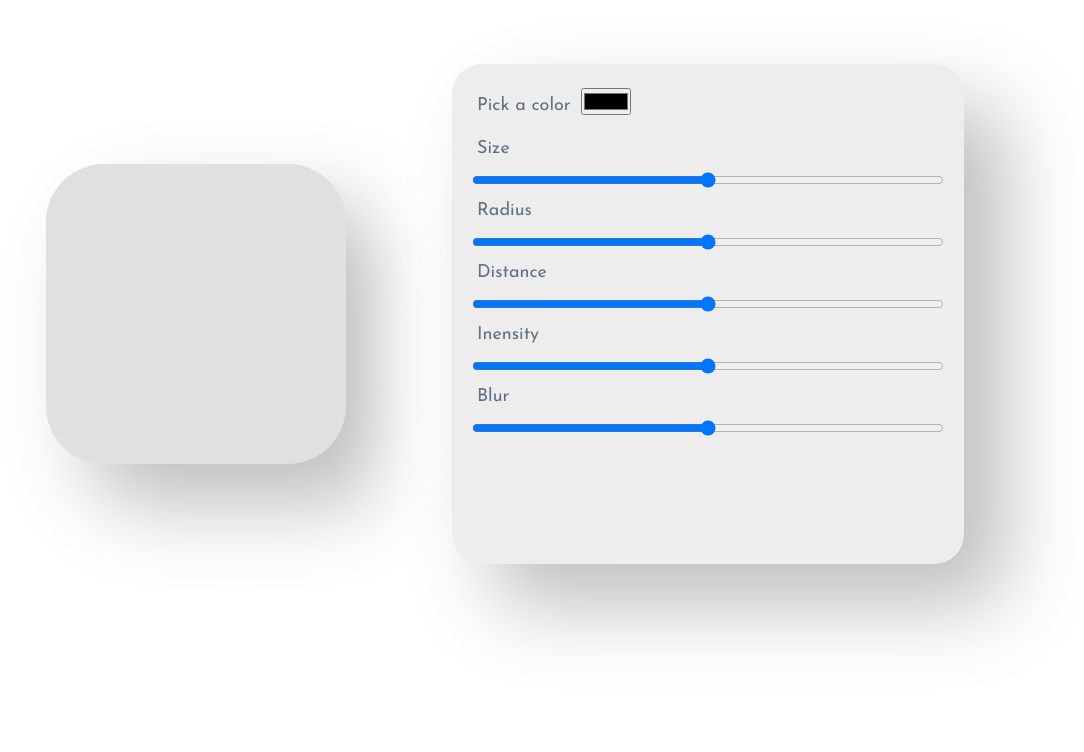
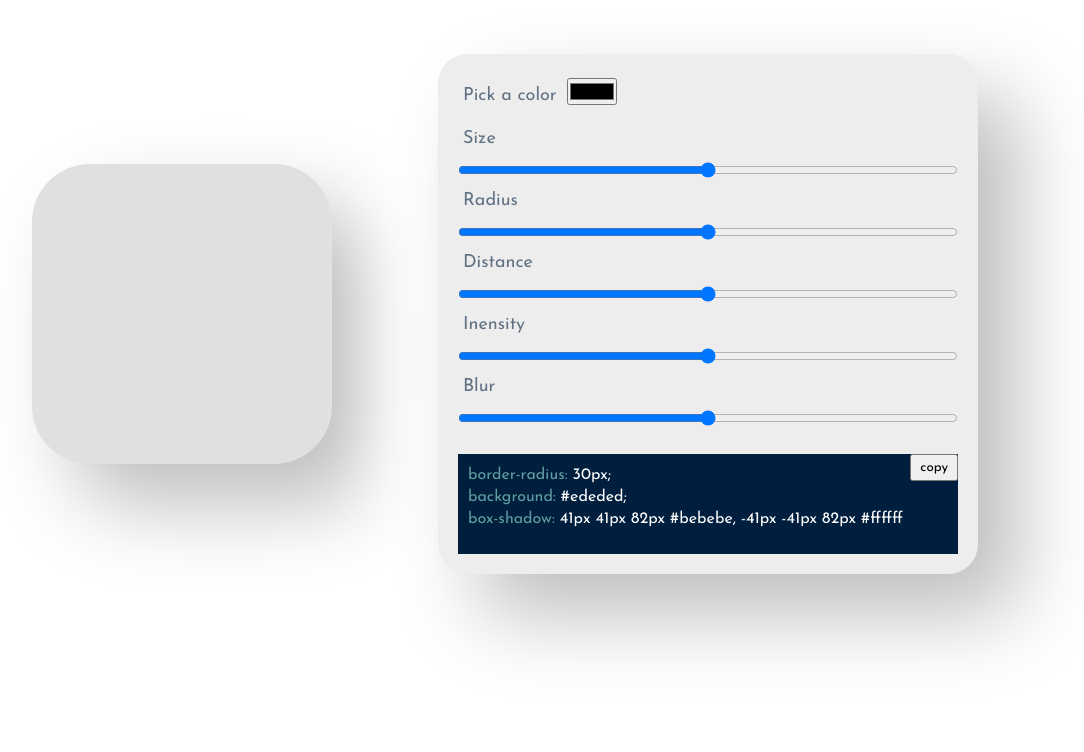
Before and after one commit to BRajendra10/SASS, a plain HTML site: page Neumorphism-UI-kit/index.html in a window 1280 px wide. Shown: the part 78-830 px from the top of the page, without its empty margins (188-1272 px from the left). Drawn offline with Linux system fonts and the light colour scheme.

Commit message:
Project styling is complete, now logic part

```diff
--- a/Neumorphism-UI-kit/SCSS/_style.scss
+++ b/Neumorphism-UI-kit/SCSS/_style.scss
@@ -30,11 +30,11 @@ $text-color: #617285;
             width: 40%;
             height: 600px;
             @include flexbox(row, center, center);
+            // background-color: #053a5f;
 
             .card{
                 width: 300px;
                 height: 300px;
-                background-color: lightcyan;
                 border-radius: 58px;
                 background: #e0e0e0;
                 box-shadow:  41px 41px 82px #bebebe, -41px -41px 82px #ffffff;
@@ -42,17 +42,19 @@ $text-color: #617285;
         }
 
         .main-control{
-            @extend .main-card;
+            width: fit-content;
+            height: fit-content;
+            @include flexbox(column, center, center);
+            padding: 20px;
+            border-radius: 30px;
+            background: #ededed;
+            box-shadow:  41px 41px 82px #bebebe, -41px -41px 82px #ffffff;
 
             .control{
-                width: 550px;
-                height: 500px;
+                width: 500px;
+                height: 380px;
                 color: $text-color;
                 font-size: 18px;
-                padding: 20px;
-                border-radius: 30px;
-                background: #ededed;
-                box-shadow:  41px 41px 82px #bebebe, -41px -41px 82px #ffffff;
 
                 .label{
                     display: inline-block;
@@ -65,6 +67,29 @@ $text-color: #617285;
                     background: #053a5f;
                 }
             }
+
+            .code-snippet{
+                width: 500px;
+                height: 100px;
+                background-color: #001F3F;
+                padding: 10px;
+                line-height: 22px;
+                position: relative;
+
+                .property{
+                    color: cadetblue;
+                }
+                .value{
+                    color: white;
+                }
+
+                .btn-copy{
+                    padding: 5px 8px;
+                    position: absolute;
+                    top: 0%;
+                    right: 0%;
+                }
+            }
         }
     }
 }
--- a/Neumorphism-UI-kit/index.html
+++ b/Neumorphism-UI-kit/index.html
@@ -18,26 +18,34 @@
             <div class="main-control">
                 <form class="control">
                     <label class="label" for="color">Pick a color</label>
-                    <input type="color"><br>
+                    <input type="color" id="color"><br>
 
                     <label class="label" for="card size">Size</label>
-                    <input type="range"><br>
+                    <input type="range" id="width"><br>
 
                     <label class="label" for="card Radius">Radius</label>
-                    <input type="range"><br>
+                    <input type="range" id="radius"><br>
 
                     <label class="label" for="card Distance">Distance</label>
-                    <input type="range"><br>
+                    <input type="range" id="distance"><br>
 
                     <label class="label" for="card Inensity">Inensity</label>
-                    <input type="range"><br>
+                    <input type="range" id="inensity"><br>
 
                     <label class="label" for="card Blur">Blur</label>
-                    <input type="range"><br>
+                    <input type="range" id="blur"><br>
                 </form>
+
+                <code class="code-snippet" contenteditable="true" spellcheck="true">
+                    <button class="btn-copy">copy</button>
+                    <span class="property">border-radius:</span><span class="value"> 30px;</span> <br>
+                    <span class="property">background:</span><span class="value"> #ededed;</span> <br>
+                    <span class="property">box-shadow:</span><span class="value"> 41px 41px 82px #bebebe, -41px -41px 82px #ffffff</span> <br>
+                </code>
             </div>
         </div>
     </main>
 
+    <script src="script.js"></script>
 </body>
 </html>
--- /dev/null
+++ b/Neumorphism-UI-kit/script.js
@@ -0,0 +1,5 @@
+let color = document.getElementById('color');
+
+color.addEventListener("change",()=>{
+    console.log(color.value);
+})
```
Also changed, not shown: Neumorphism-UI-kit/dist/css/main.css, 1 other file.
